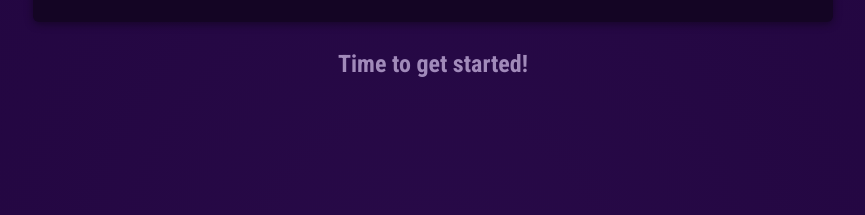
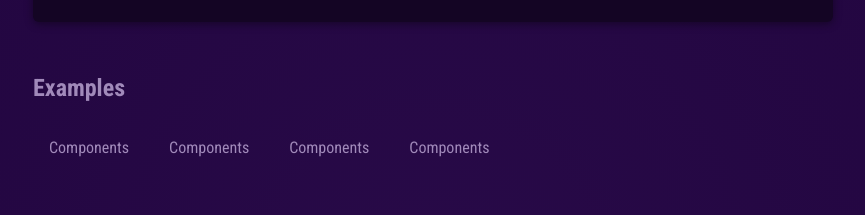
Before and after one commit to LaYotsuna/react-essentials, a React (Vite) app: page / in a window 1280 px wide. Shown: the part 353-568 px from the top of the page, without its empty margins (207-1072 px from the left). Built offline with nearby package versions, Linux system fonts and the light colour scheme.

Commit message:
Creating the button component

```diff
--- a/src/App.jsx
+++ b/src/App.jsx
@@ -1,6 +1,7 @@
 import { CORE_CONCEPTS } from "./data";
 import Header from "./components/Header/Header.jsx";
 import CoreConcept from "./components/CoreConcept";
+import TabButton from "./components/TabButton";
 
 function App() {
   return (
@@ -22,6 +23,16 @@
             <CoreConcept {...CORE_CONCEPTS[3]} />
           </ul>
         </section>
+        <section id="examples">
+          <h2>Examples</h2>
+          {/* Menu is a list of buttons */}
+          <menu>
+            <TabButton>Components</TabButton>
+            <TabButton>Components</TabButton>
+            <TabButton>Components</TabButton>
+            <TabButton>Components</TabButton>
+          </menu>
+        </section>
         <br></br>
         <h2>Time to get started!</h2>
       </main>
--- /dev/null
+++ b/src/components/TabButton.jsx
@@ -0,0 +1,8 @@
+export default function TabButton(props) {
+  return (
+    <li>
+      {/* Children refers to the content between the button tag in the App file */}
+      <button>{props.children}</button>
+    </li>
+  );
+}
```
